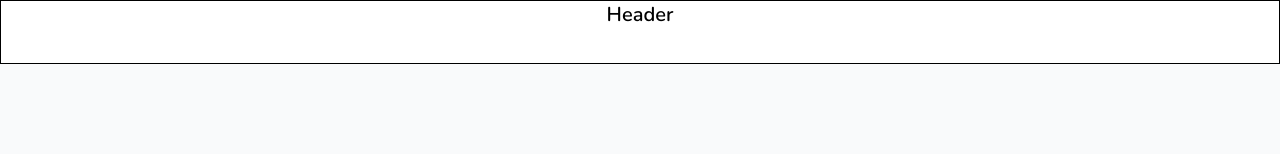
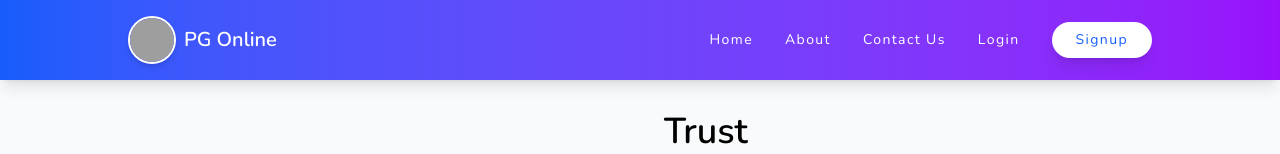
Before and after one commit to Srujangupta06/Paying-Guest-Online-Frontend, a React (Vite) app: page /about in a window 1280 px wide. Shown: the top 154 px of the page. Built offline with nearby package versions, Linux system fonts and the light colour scheme; grey boxes are pictures that could not be loaded.

Commit message:
Header Component is developed and has route Links

```diff
--- a/src/components/Header.jsx
+++ b/src/components/Header.jsx
@@ -1,10 +1,193 @@
+import { useState } from "react";
+import { Link } from "react-router-dom";
+
 const Header = () => {
+  const [isMobileMenuOpen, setIsMobileMenuOpen] = useState(false);
+  const [isSignupModalOpen, setIsSignupModalOpen] = useState(false);
+  const [isLoginModalOpen, setIsLoginModalOpen] = useState(false);
+  const [signupFormData, setSignupFormData] = useState({
+    username: "",
+    email: "",
+    phone: "",
+    password: "",
+    confirmPassword: "",
+  });
+  const [loginFormData, setLoginFormData] = useState({
+    usernameOrEmailOrPhone: "",
+    password: "",
+  });
+
+  const toggleMobileMenu = () => {
+    setIsMobileMenuOpen(!isMobileMenuOpen);
+  };
+
+  const resetSignupForm = () => {
+    setSignupFormData({
+      username: "",
+      email: "",
+      phone: "",
+      password: "",
+      confirmPassword: "",
+    });
+  };
+
+  const resetLoginForm = () => {
+    setLoginFormData({
+      usernameOrEmailOrPhone: "",
+      password: "",
+    });
+  };
+
+  const toggleSignupModal = () => {
+    setIsSignupModalOpen(!isSignupModalOpen);
+    if (!isSignupModalOpen) resetSignupForm();
+  };
+
+  const toggleLoginModal = () => {
+    setIsLoginModalOpen(!isLoginModalOpen);
+    if (!isLoginModalOpen) resetLoginForm();
+  };
+
+  const handleSignupInputChange = (e) => {
+    const { name, value } = e.target;
+    setSignupFormData({
+      ...signupFormData,
+      [name]: value,
+    });
+  };
+
+  const handleLoginInputChange = (e) => {
+    const { name, value } = e.target;
+    setLoginFormData({
+      ...loginFormData,
+      [name]: value,
+    });
+  };
+
+  const handleSignupSubmit = (e) => {
+    e.preventDefault();
+    if (signupFormData.password !== signupFormData.confirmPassword) {
+      alert("Passwords do not match!");
+      return;
+    }
+
+    console.log("Signup Form Data:", signupFormData);
+    alert("Account created successfully!");
+    toggleSignupModal();
+  };
+
+  const handleLoginSubmit = (e) => {
+    e.preventDefault();
+    console.log("Login Form Data:", loginFormData);
+    alert("Logged in successfully!");
+    toggleLoginModal();
+  };
+
   return (
-    <header className="border h-16">
-      {/*You can remove this code and add your own content */}
-      <center>
-        <h1 className="text-xl font-semibold">Header</h1>
-      </center>
+    <header className="bg-gradient-to-r from-blue-600 to-purple-600 text-white shadow-lg fixed w-full top-0 z-2 px-6 sm:px-32">
+      <div className="container  flex justify-between items-center py-4">
+        <div className="flex items-center space-x-2">
+          <img
+            src="https://res.cloudinary.com/dit5wff6e/image/upload/v1741112028/pgo-logo-pgo-letter-pgo-letter-logo-design-initials-pgo-logo-linked-with-circle-and-uppercase-monogram-logo-pgo-typography-for-technology-busines-2RCXW4Y_oqe5ld.jpg"
+            alt="PG Logo"
+            className="h-12 w-12 rounded-full border-2 border-white shadow-md"
+          />
+          <span className="text-xl font-semibold font-sans hover:text-blue-200 transition duration-300">
+            PG Online
+          </span>
+        </div>
+        <nav className="hidden md:flex space-x-8 items-center">
+          <Link
+            to="/"
+            className="text-sm tracking-widest hover:text-blue-200 transition duration-300"
+          >
+            Home
+          </Link>
+          <Link
+            to="/about"
+            className="text-sm tracking-widest  hover:text-blue-200 transition duration-300"
+          >
+            About
+          </Link>
+          <Link
+            to='/contact-us'
+            className="text-sm tracking-widest  hover:text-blue-200 transition duration-300"
+          >
+            Contact Us
+          </Link>
+          <button
+            onClick={toggleLoginModal}
+            className="text-sm tracking-widest   hover:text-blue-200 transition duration-300"
+          >
+            Login
+          </button>
+          <button
+            onClick={toggleSignupModal}
+            className="bg-white text-blue-600 px-6 py-2 rounded-full text-sm tracking-widest  hover:bg-blue-100 hover:text-purple-600 transition duration-300 shadow-lg"
+          >
+            Signup
+          </button>
+        </nav>
+        <div className="md:hidden">
+          <button
+            id="menu-toggle"
+            className="focus:outline-none"
+            onClick={toggleMobileMenu}
+          >
+            <svg
+              className="w-8 h-8 hover:text-blue-200 transition duration-300"
+              fill="none"
+              stroke="currentColor"
+              viewBox="0 0 24 24"
+            >
+              <path
+                strokeLinecap="round"
+                strokeLinejoin="round"
+                strokeWidth="2"
+                d="M4 6h16M4 12h16M4 18h16"
+              />
+            </svg>
+          </button>
+        </div>
+      </div>
+      <nav
+        className={`md:hidden bg-gradient-to-r from-blue-600 to-purple-600 ${
+          isMobileMenuOpen ? "block" : "hidden"
+        }`}
+      >
+        <div className="flex flex-col space-y-4 p-4">
+          <Link
+            to='/'
+            className="tracking-widest text-sm hover:text-blue-200 transition duration-300"
+          >
+            Home
+          </Link>
+          <Link
+            to='/about'
+            className="tracking-widest text-sm  hover:text-blue-200 transition duration-300"
+          >
+            About
+          </Link>
+          <Link
+            to='/contact-us'
+            className="tracking-widest text-sm  hover:text-blue-200 transition duration-300"
+          >
+            Contact Us
+          </Link>
+          <button
+            onClick={toggleLoginModal}
+            className="tracking-widest text-sm hover:text-blue-200 transition duration-300"
+          >
+            Login
+          </button>
+          <button
+            onClick={toggleSignupModal}
+            className="tracking-widest text-sm bg-white text-blue-600 px-6 py-2 rounded-full font-semibold hover:bg-blue-100 hover:text-purple-600 transition duration-300 shadow-lg text-center"
+          >
+            Signup
+          </button>
+        </div>
+      </nav>
     </header>
   );
 };
--- a/src/routes/Home.jsx
+++ b/src/routes/Home.jsx
@@ -6,7 +6,7 @@ import UserFeedBack from "../components/UserFeedBack";
 import HomeHero from "../components/HomeHero";
 const Home = () => {
   return (
-    <main className="">
+    <main className="mt-20">
       {/*Hero Section*/}
       <HomeHero />
       {/*Section 2 */}
```
